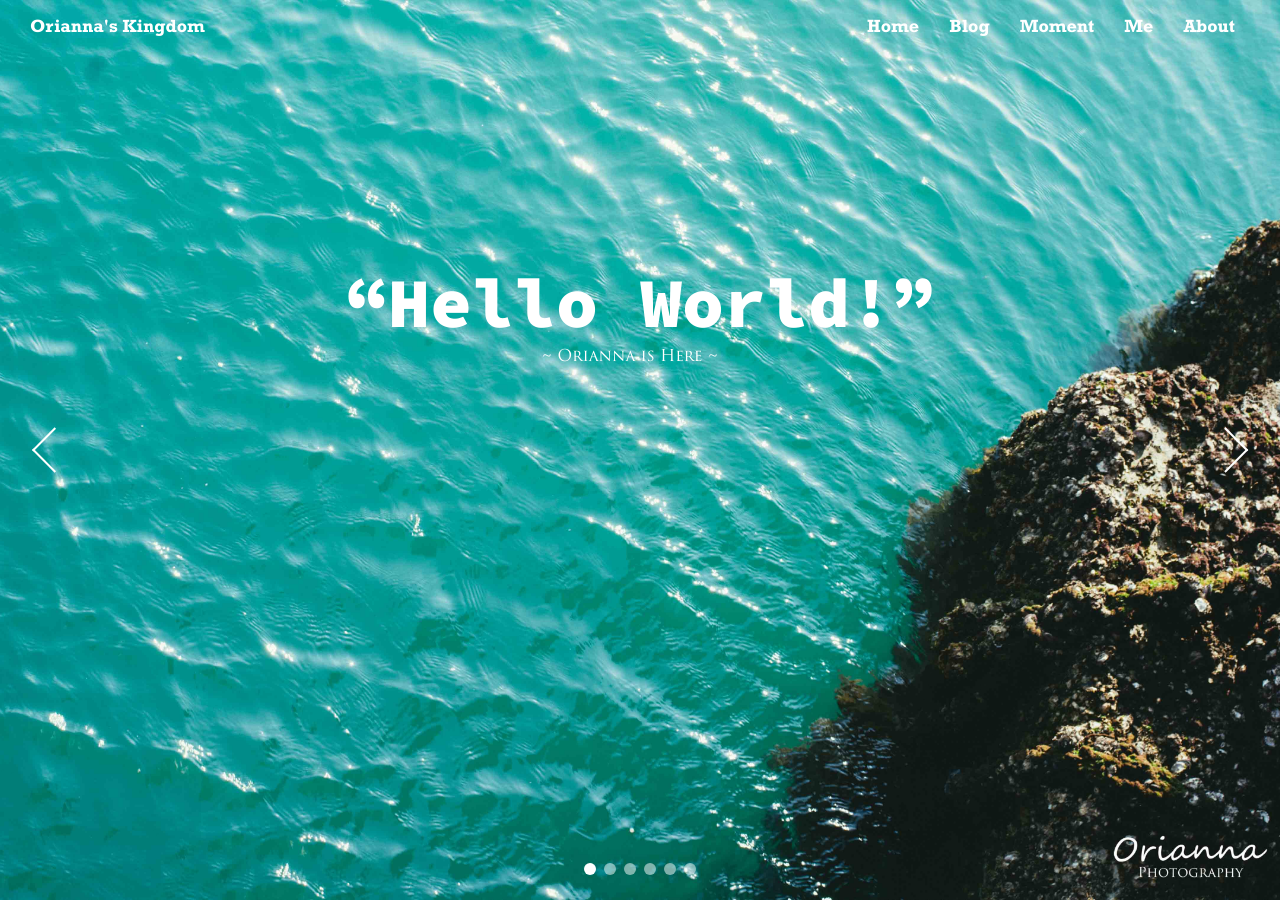
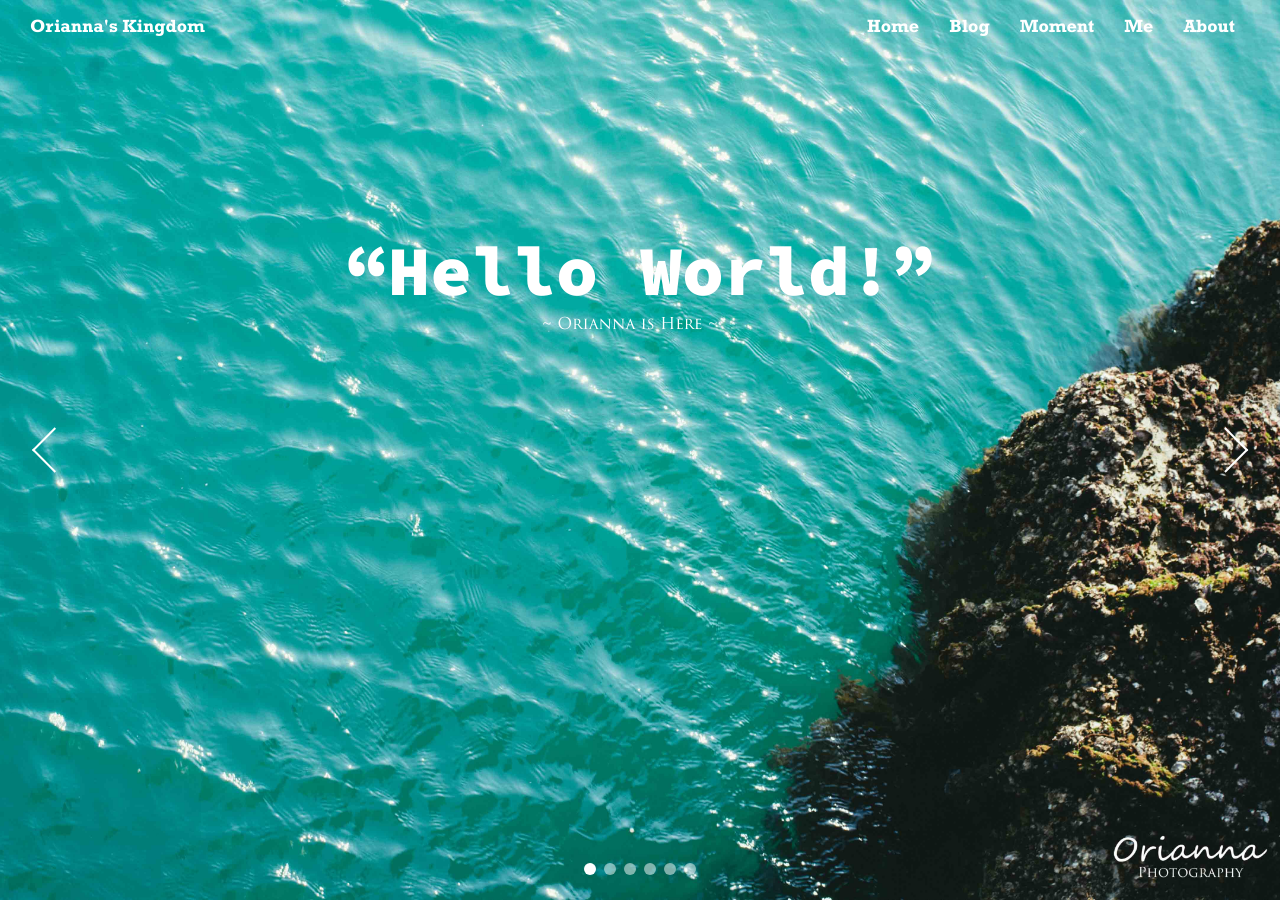
Before and after one commit to orianna-zzo/orianna-zzo.github.io, a Jekyll site: the page built from index.html, in a window 1280 px wide. Built offline with Jekyll 4.4.1, drawn with Linux system fonts in a browser that asks for light colours; the list of posts is cut into pages by our own code.

Commit message:
Make the word on index vertical middle...temp1
Make the word on index vertical middle

```diff
--- a/_includes/keynote_word.html
+++ b/_includes/keynote_word.html
@@ -1,4 +1,4 @@
-<div style="position:absolute; z-index:10; margin-right:auto; margin-left:auto; width:100%; margin-top:250px;">
+<div style="margin-right:auto; margin-left:auto; width:100%; margin-top:17%">
 	<p style="font-family: SourceCodePro-Black, rockwell_bold, Verdana, Arial, sans-serif; font-size:70px; color:white; text-align:center;">
 		“Hello World!”
 	</p>
```
